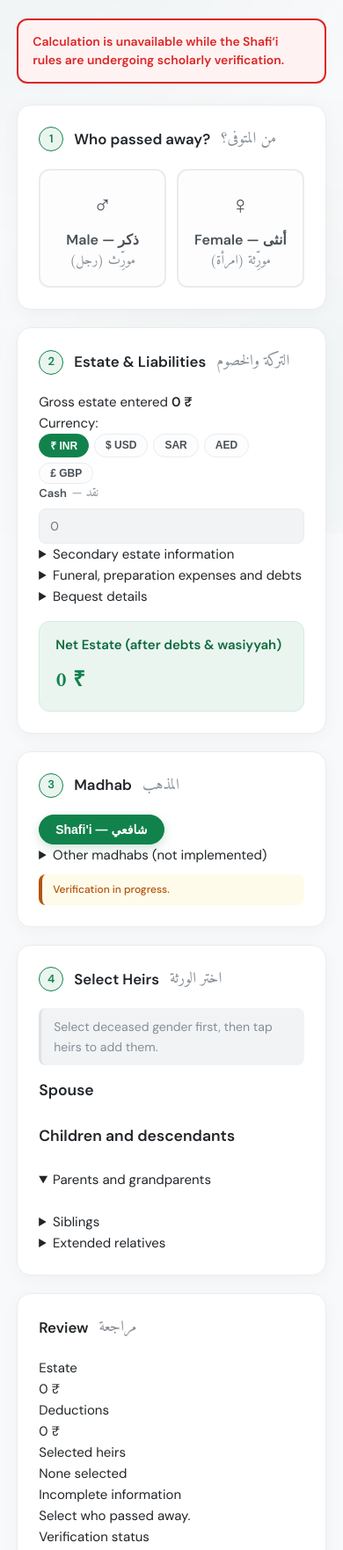
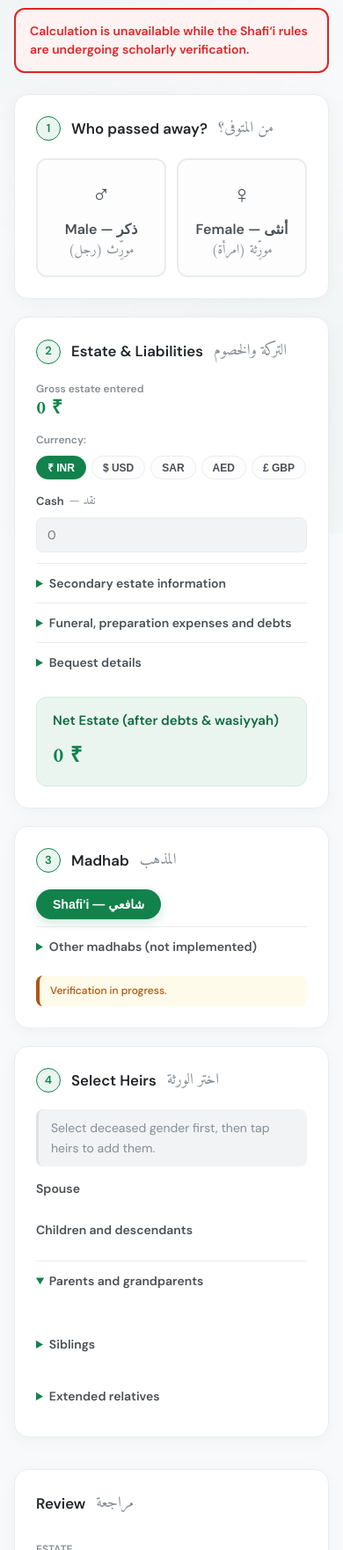
Before and after one commit to m-ameen-k/Islamic-Inheritance-Calculator, a website: page index.html in a window 390 px wide. Shown: the part 238-2000 px from the top of the page at 88% size. Drawn offline with Linux system fonts and the light colour scheme.

Commit message:
ui: add responsive workspace and case sidebar

```diff
--- a/css/style.css
+++ b/css/style.css
@@ -102,11 +102,81 @@ body::before {
 }
 
 .app {
-  max-width: 860px;
-  margin: 0 auto;
-  padding: 2rem 1.2rem 3rem; /* Adjusted bottom padding */
+  width: 100%;
+  max-width: 1180px;
+  margin-inline: auto;
+  padding: clamp(1.25rem, 3vw, 2rem) clamp(1rem, 3vw, 1.5rem) 3rem;
   position: relative;
   z-index: 1;
+}
+
+.workspace-layout {
+  display: grid;
+  grid-template-columns: minmax(0, 1fr) minmax(260px, 340px);
+  gap: clamp(1rem, 2.5vw, 1.5rem);
+  align-items: start;
+}
+
+.main-workspace,
+.case-sidebar,
+.case-summary,
+.review-list,
+.review-list > div {
+  min-width: 0;
+}
+
+.case-sidebar {
+  position: sticky;
+  top: 1rem;
+}
+
+.case-summary {
+  margin-bottom: 0;
+}
+
+.review-list {
+  display: grid;
+  gap: 0;
+  margin-bottom: 1rem;
+}
+
+.review-list > div {
+  padding-block: 10px;
+  border-bottom: 1px dashed var(--border);
+}
+
+.review-list dt {
+  color: var(--txt3);
+  font-size: 12px;
+  font-weight: 700;
+  text-transform: uppercase;
+}
+
+.review-list dd {
+  color: var(--txt);
+  font-size: 14px;
+  font-weight: 600;
+  overflow-wrap: anywhere;
+}
+
+.review-list > div:first-child dd {
+  color: var(--pri);
+  font-family: 'Amiri', serif;
+  font-size: 1.3rem;
+}
+
+.status-label {
+  display: inline-flex;
+  max-width: 100%;
+  padding: 3px 9px;
+  border: 1px solid var(--warn);
+  border-radius: 50px;
+  background: var(--warnbg);
+  color: var(--warn);
+  font-size: 12px;
+  font-weight: 700;
+  line-height: 1.4;
+  white-space: normal;
 }
 
 /* Header */
@@ -503,6 +573,113 @@ body::before {
   font-weight: 500;
 }
 
+.estate-overview {
+  display: flex;
+  align-items: flex-start;
+  justify-content: space-between;
+  gap: 12px;
+  margin-bottom: 14px;
+  min-width: 0;
+}
+
+.gross-estate {
+  display: flex;
+  flex-direction: column;
+  min-width: 0;
+}
+
+.gross-estate span,
+.currency-label {
+  color: var(--txt3);
+  font-size: 12px;
+  font-weight: 600;
+}
+
+.gross-estate strong {
+  color: var(--pri);
+  font-family: 'Amiri', serif;
+  font-size: clamp(1.35rem, 3vw, 1.75rem);
+  line-height: 1.25;
+  overflow-wrap: anywhere;
+}
+
+.currency-row {
+  display: flex;
+  align-items: center;
+  justify-content: flex-end;
+  gap: 8px;
+  flex-wrap: wrap;
+  min-width: 0;
+}
+
+.estate-primary-field {
+  max-width: 420px;
+  margin-bottom: 12px;
+}
+
+.form-disclosure,
+.heir-group[open],
+.summary-disclosure {
+  border-top: 1px solid var(--border);
+}
+
+.form-disclosure > summary,
+.heir-group > summary,
+.summary-disclosure > summary {
+  min-width: 0;
+  padding-block: 11px;
+  color: var(--txt2);
+  font-size: 14px;
+  font-weight: 700;
+  cursor: pointer;
+  overflow-wrap: anywhere;
+}
+
+.form-disclosure > summary::marker,
+.heir-group > summary::marker,
+.summary-disclosure > summary::marker {
+  color: var(--pri);
+}
+
+.disclosure-grid,
+.disclosure-content {
+  padding-block: 6px 14px;
+}
+
+.disclosure-note,
+.summary-disclosure p {
+  padding-block: 0 14px;
+  color: var(--txt3);
+  font-size: 12px;
+  line-height: 1.55;
+  overflow-wrap: anywhere;
+}
+
+.madhab-disclosure {
+  margin-top: 8px;
+}
+
+.checkbox-row {
+  display: flex;
+  align-items: center;
+  gap: 8px;
+  margin-top: 5px;
+}
+
+.checkbox-row input {
+  width: 18px;
+  height: 18px;
+  flex: 0 0 auto;
+  accent-color: var(--pri);
+}
+
+.checkbox-row label {
+  color: var(--txt3);
+  font-size: 12px;
+  cursor: pointer;
+  overflow-wrap: anywhere;
+}
+
 /* Gender Selection */
 .grd {
   display: grid;
@@ -812,11 +989,29 @@ body::before {
 
 .hgrid {
   display: grid;
-  grid-template-columns: repeat(auto-fill, minmax(140px, 1fr));
+  grid-template-columns: repeat(auto-fit, minmax(min(100%, 150px), 1fr));
   gap: 10px;
-  margin-bottom: 1.5rem;
+  margin-top: 10px;
 }
 
+.heir-groups {
+  display: grid;
+  gap: 14px;
+}
+
+.heir-group {
+  min-width: 0;
+}
+
+.heir-group h3 {
+  color: var(--txt2);
+  font-size: 14px;
+  font-weight: 700;
+}
+
+.heir-group[open] {
+  padding-bottom: 4px;
+}
 
 .hcard {
   border: 1.5px solid var(--border);
@@ -957,15 +1152,10 @@ body::before {
 
 .tabs {
   display: flex;
+  flex-wrap: wrap;
   gap: 4px;
   border-bottom: 2px solid var(--border);
   margin-bottom: 1.5rem;
-  overflow-x: auto;
-  scrollbar-width: none;
-}
-
-.tabs::-webkit-scrollbar {
-  display: none;
 }
 
 .tab {
@@ -1281,13 +1471,31 @@ body::before {
 .ai { animation: fi 0.4s ease forwards; }
 
 
-@media(max-width:640px) {
-  .g2 {
-    grid-template-columns: 1fr
+@media(max-width:799px) {
+  .workspace-layout {
+    grid-template-columns: minmax(0, 1fr);
   }
 
+  .case-sidebar {
+    position: static;
+  }
+
+  .g2 {
+    grid-template-columns: minmax(0, 1fr);
+  }
+
+  .estate-overview {
+    flex-direction: column;
+  }
+
+  .currency-row {
+    justify-content: flex-start;
+  }
+}
+
+@media(max-width:640px) {
   .hgrid {
-    grid-template-columns: repeat(auto-fill, minmax(130px, 1fr));
+    grid-template-columns: repeat(auto-fit, minmax(min(100%, 130px), 1fr));
   }
 
   .metrics {
--- a/index.html
+++ b/index.html
@@ -206,19 +206,19 @@
     <dl class="review-list">
       <div>
         <dt>Estate</dt>
-        <dd id="reviewEstate">0 ₹</dd>
+        <dd id="reviewEstate" aria-live="polite">0 ₹</dd>
       </div>
       <div>
         <dt>Deductions</dt>
-        <dd id="reviewDeductions">0 ₹</dd>
+        <dd id="reviewDeductions" aria-live="polite">0 ₹</dd>
       </div>
       <div>
         <dt>Selected heirs</dt>
-        <dd id="selectedHeirsSummary">None selected</dd>
+        <dd id="selectedHeirsSummary" aria-live="polite">None selected</dd>
       </div>
       <div>
         <dt>Incomplete information</dt>
-        <dd id="caseCompleteness">Select who passed away.</dd>
+        <dd id="caseCompleteness" aria-live="polite">Select who passed away.</dd>
       </div>
       <div>
         <dt>Verification status</dt>
--- a/js/app.js
+++ b/js/app.js
@@ -133,8 +133,10 @@ function getWasiyyah(ad){
 function getNet(){const ad=getAfterDebts(); return Math.max(0,ad-getWasiyyah(ad));}
 
 function updateNet(){
-  document.getElementById("grossTotal").textContent=getGross().toLocaleString(undefined,{maximumFractionDigits:2})+" "+cSym;
-  document.getElementById("netTotal").textContent=getNet().toLocaleString(undefined,{maximumFractionDigits:2})+" "+cSym;
+  const gross=getGross(), net=getNet();
+  document.getElementById("grossTotal").textContent=gross.toLocaleString(undefined,{maximumFractionDigits:2})+" "+cSym;
+  document.getElementById("netTotal").textContent=net.toLocaleString(undefined,{maximumFractionDigits:2})+" "+cSym;
+  updateCaseSummary(gross,net);
 }
 
 ["cash","gold_w","gold_p","gold_tot","silver_w","silver_p","silver_tot","land_a","land_rate","land_tot","other_v","debts","zakat","wasiyyah","was_con"]
@@ -161,6 +163,21 @@ function har(h){
   if(lang === "ar") return h.ml;
   if(lang === "ml") return h.ar;
   return h.ar;
+}
+
+function updateCaseSummary(gross=getGross(),net=getNet()){
+  const selected=HEIRS
+    .filter(h=>(sel[h.id]||0)>0)
+    .map(h=>`${hn(h)}${h.max>1?` × ${sel[h.id]}`:""}`);
+  const missing=[];
+  if(!gender) missing.push("who passed away");
+  if(gross<=0) missing.push("estate");
+  if(selected.length===0) missing.push("heirs");
+
+  document.getElementById("reviewEstate").textContent=net.toLocaleString(undefined,{maximumFractionDigits:2})+" "+cSym;
+  document.getElementById("reviewDeductions").textContent=Math.max(0,gross-net).toLocaleString(undefined,{maximumFractionDigits:2})+" "+cSym;
+  document.getElementById("selectedHeirsSummary").textContent=selected.length?selected.join(", "):"None selected";
+  document.getElementById("caseCompleteness").textContent=missing.length?`Add ${missing.join(", ")}.`:"Case information entered.";
 }
 
 function updateDynamicUI() {
@@ -221,6 +238,7 @@ function renderHeirs(){
         sel[h.id]=sel[h.id]?0:1;
         card.classList.toggle("sel",!!sel[h.id]);
         updateDynamicUI();
+        updateCaseSummary();
     });
     const group=document.getElementById("hgrid-"+(groupIds[h.id]||"extended"));
     group.appendChild(card);
@@ -236,8 +254,10 @@ function renderHeirs(){
     card.classList.toggle("sel",sel[id]>0);
     const cn=document.getElementById("cn-"+id); if(cn) cn.textContent=sel[id]||"";
     updateDynamicUI();
+    updateCaseSummary();
   }));
   updateDynamicUI();
+  updateCaseSummary();
 }
 
 function setStep(n){
```
